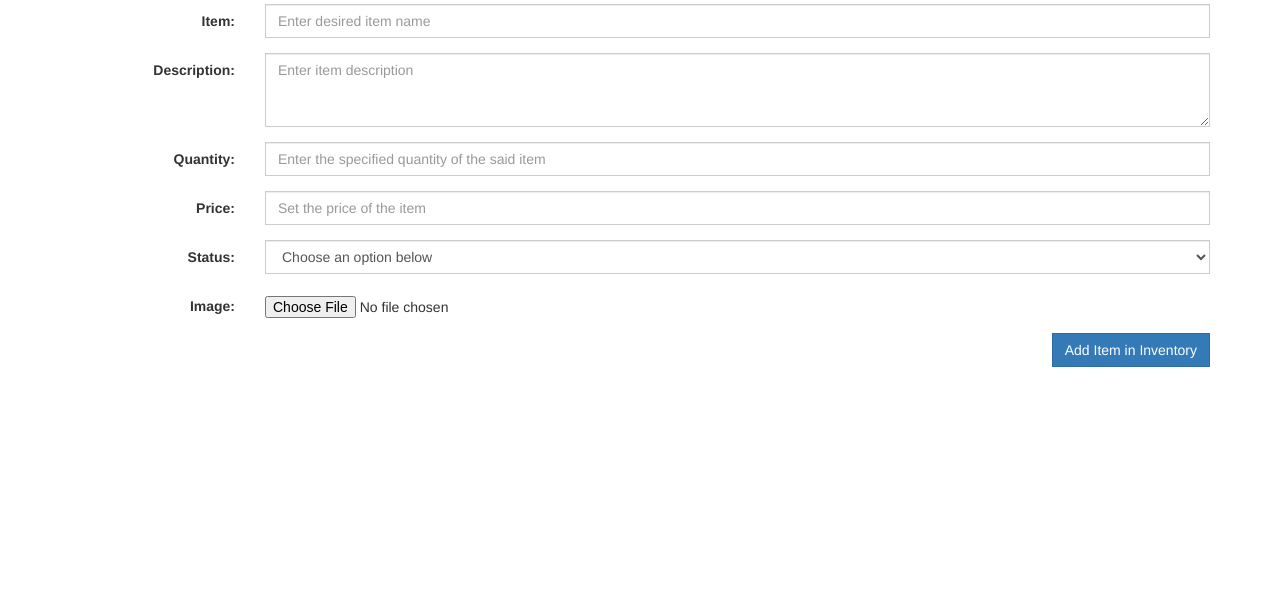
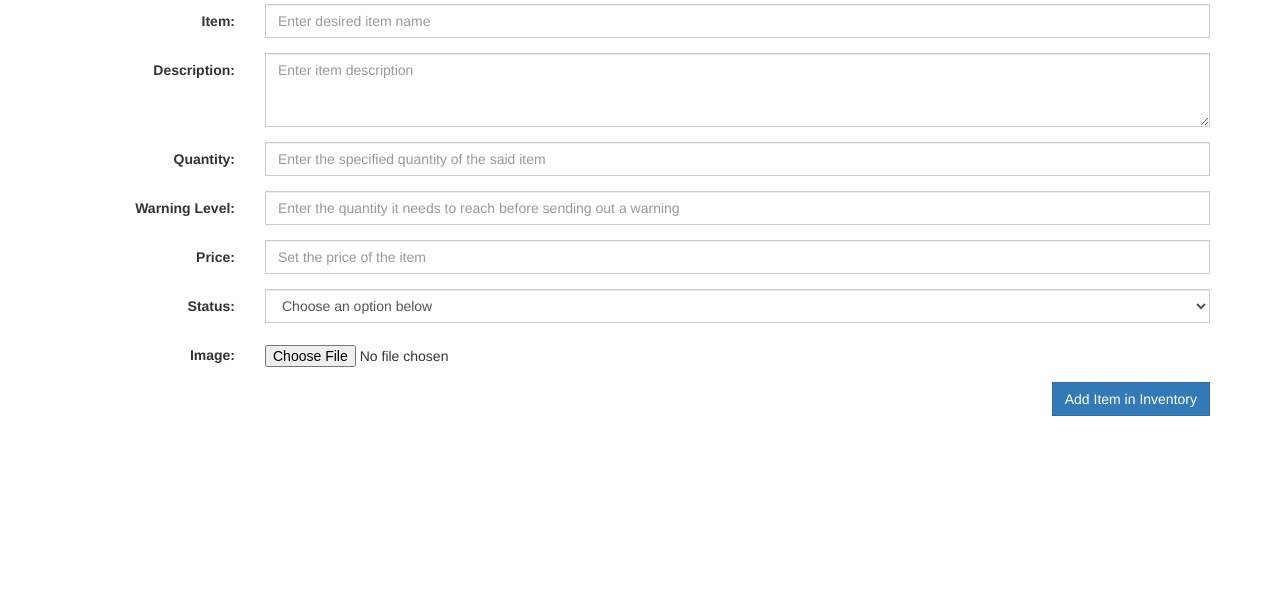
Before and after one commit to projectvelox/CopyaIlonggo, a PHP site: page /admin-inventory-add.php in a window 1280 px wide. Shown: the part 132-739 px from the top of the page. Run offline with PHP 8.4, Linux system fonts and the light colour scheme; the visitor is signed in with stand-in values (Sample User, id 1); data that the repository does not hold is empty.

Commit message:
Initialized the warning level

```diff
--- a/admin-dashboard-inventory.php
+++ b/admin-dashboard-inventory.php
@@ -32,7 +32,7 @@
 	        <?php
 	        	$i = 0;
 				$con = mysqli_connect("localhost","root","","ci");
-				$result = mysqli_query($con,"SELECT * FROM inventory WHERE type='Inventory' AND  qty < 3 ORDER BY id DESC");
+				$result = mysqli_query($con,"SELECT * FROM inventory WHERE type='Inventory' AND  qty <= warning ORDER BY id DESC");
 					while($row = mysqli_fetch_array($result))
 					{
 						$i++;
--- a/admin-inventory-add.php
+++ b/admin-inventory-add.php
@@ -139,6 +139,12 @@
 					    </div>
 					</div>
 					<div class="form-group">
+					    <label class="control-label col-sm-2" for="warning">Warning Level:</label>
+					    <div class="col-sm-10">
+					      <input type="number" class="form-control" id="warning" required placeholder="Enter the quantity it needs to reach before sending out a warning">
+					    </div>
+					</div>
+					<div class="form-group">
 					    <label class="control-label col-sm-2" for="price">Price:</label>
 					    <div class="col-sm-10">
 					      <input type="number" class="form-control" id="price" required placeholder="Set the price of the item">
@@ -200,6 +206,7 @@
 		var product = document.getElementById('product').value;
 		var description = document.getElementById('description').value;
 		var qty = document.getElementById('quantity').value;
+		var warning = document.getElementById('warning').value;
 		var price = document.getElementById('price').value;
 		var type_1 = document.getElementById('type_1').value;
 		$.ajax({type:"POST",url:"ajax.php",
@@ -207,6 +214,7 @@
 				product:product,
 				description:description,
 				qty:qty,
+				warning:warning,
 				price:price,
 				type_1:type_1,
 				action:"add_inventory_item"
--- a/ajax.php
+++ b/ajax.php
@@ -198,6 +198,7 @@
 		$product = $_POST['product'];
 		$description = $_POST['description'];
 		$quantity = $_POST['qty'];
+		$warning = $_POST['warning'];
 		$price = $_POST['price'];
 		$type_1 = $_POST['type_1'];
 		$con = mysqli_connect("localhost","root","","ci");
@@ -205,7 +206,7 @@
 		$result = mysqli_query($con,$sql);
 		$row=mysqli_fetch_assoc($result);
 		if($row['equipment_name'] != $product){
-			$sql = "INSERT INTO inventory(equipment_name, description, qty, price, type, type_1, category) VALUES ('$product', '$description', '$quantity', '$price', 'Inventory', '$type_1', 'Machine')";
+			$sql = "INSERT INTO inventory(equipment_name, description, qty, warning, price, type, type_1, category) VALUES ('$product', '$description', '$quantity', '$warning' , '$price', 'Inventory', '$type_1', 'Machine')";
 			$result = mysqli_query($con,$sql);
 
 			//TEST TEST TEST TEST TEST
```
Also changed, not shown: img/products/asd.jpg (added).
